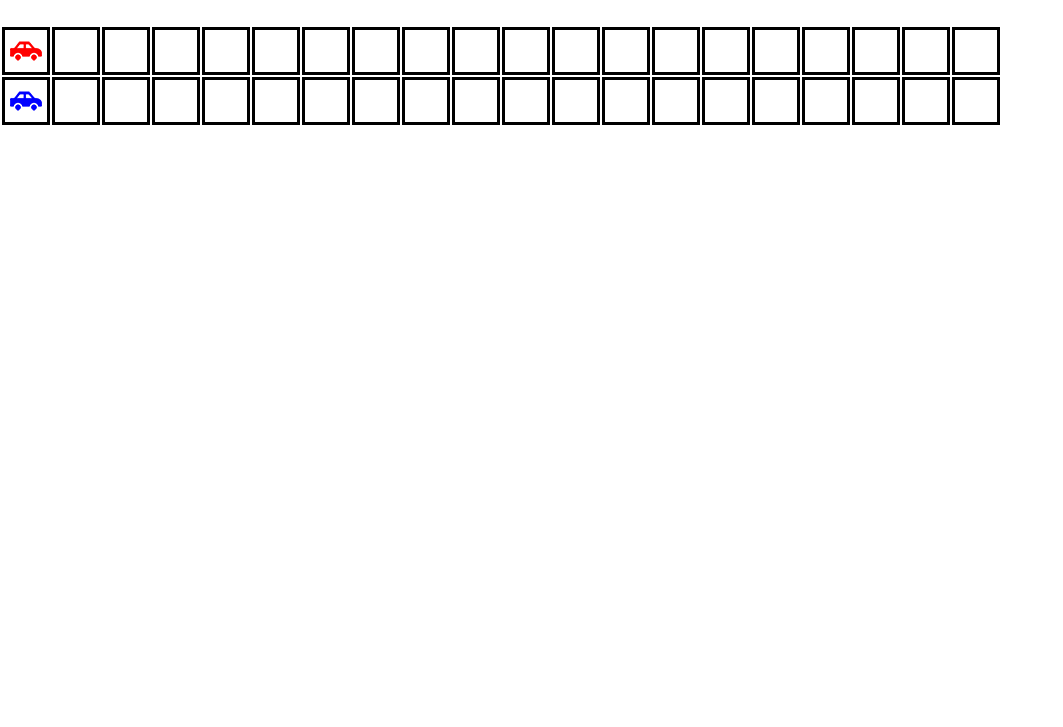
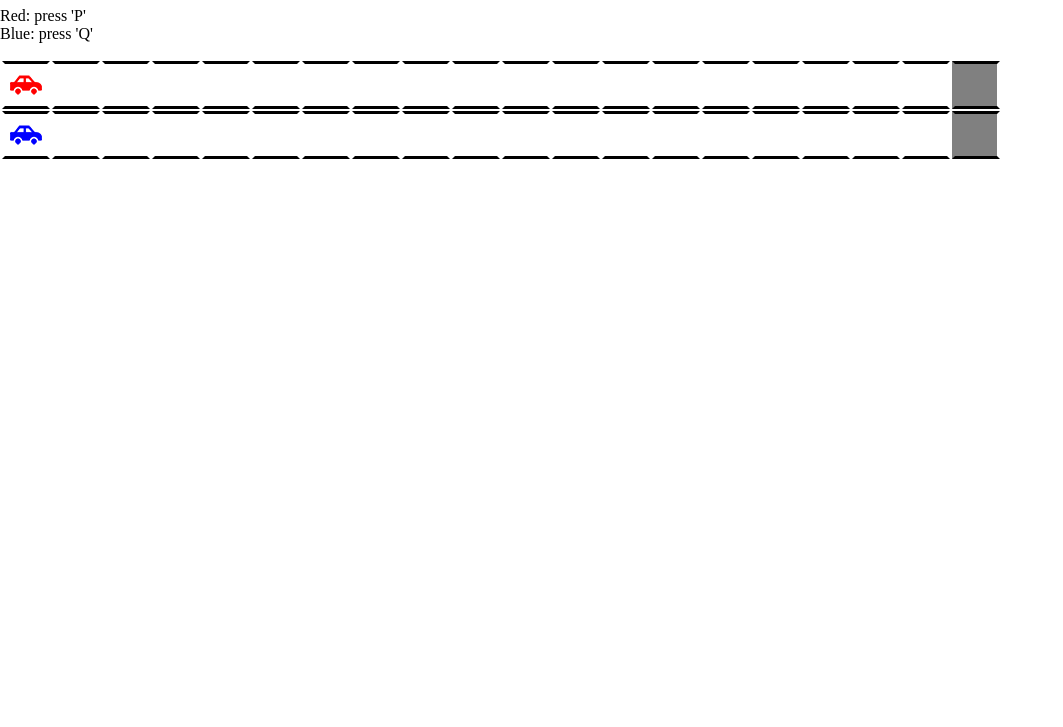
Before and after one commit to danieldelacruz01/javascript-racer, a plain HTML site: page index.html in a window 1280 px wide. Shown: the part 73-800 px from the top of the page, without its empty margins (0-1063 px from the left). Drawn offline with nearby package versions, Linux system fonts and the light colour scheme.

Commit message:
add starting state

```diff
--- a/index.html
+++ b/index.html
@@ -15,7 +15,7 @@
 </head>
 <body>
   <h1>JS racer</h1>
-  <br>
+  <p>Red: press 'P' <br> Blue: press 'Q'</p>
   <table class="racer_table">
     <tr id = "red">
       <td class = "active"></td>
@@ -37,7 +37,7 @@
       <td></td>
       <td></td>
       <td></td>
-      <td></td>
+      <td id = "final"></td>
     </tr>
     <tr id = "blue">
       <td class = "active"></td>
@@ -59,8 +59,7 @@
       <td></td>
       <td></td>
       <td></td>
-      <td></td>
-    </tr>
+      <td id = "final"></td>
   </table>
 
 
--- a/main.css
+++ b/main.css
@@ -5,8 +5,14 @@
   height: 40px;
   width: 40px;
   border-style: solid;
-  border-color: black;
+  border-color: transparent;
+  border-top-color: black;
+  border-bottom-color: black;
+}
 
+#final {
+  background-color: gray;
+  border-right-color: white;
 }
 
 #blue td.active {
--- a/main.js
+++ b/main.js
@@ -4,17 +4,13 @@
 // keydown event
 $(document).keyup(function(key){
 
-
   if (key.keyCode === 80) {
 
-    // console.log ("p");
     if (redMoves < 19){
       updatePlayerPosition("red");
       redMoves++;
-
     } else {
       winnerBox("Red")
-
     };
 
   } else if (key.keyCode === 81) {
@@ -26,24 +22,25 @@ $(document).keyup(function(key){
     } else {
       winnerBox("Blue")
     };
-
-
   };
 });
 
 var updatePlayerPosition = function (player) {
-
   var activeCell = $("#" + player + " td.active");
   var moveCell = activeCell.next();
 
-    activeCell.removeClass("active");
-    moveCell.addClass("active");
-
+  activeCell.removeClass("active");
+  moveCell.addClass("active");
 };
 
+//winning state
 var winnerBox = function (winner) {
-  if (confirm (winner + " wins! Would you like to play again?")){
-    console.log ('yay');
-  };
+  window.alert (winner + " wins! Press OK to play again.")
 
+  $("td").removeClass("active");
+  $("#blue td:first").addClass("active");
+  $("#red td:first").addClass("active");
+
+  redMoves = 0;
+  blueMoves = 0;
 };
```
